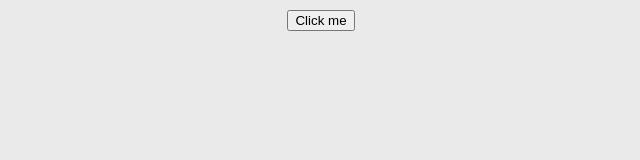
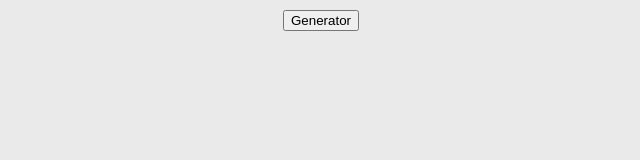
Before and after one commit to otaviopetry/training-javascript, a plain HTML site: page random-color/index.html in a window 1280 px wide. Shown: the full height of the page, 327-967 px from the left. Drawn offline with Linux system fonts and the light colour scheme.

Commit message:
chore: Readme

```diff
--- a/random-color/index.html
+++ b/random-color/index.html
@@ -10,7 +10,7 @@
 
     <div class="container">
 
-        <button id="generator">Click me</button>
+        <button id="generator">Generator</button>
 
         <div class="squareContainer">
 
```
Also changed, not shown: images/random-color.png (added), 1 other file.
